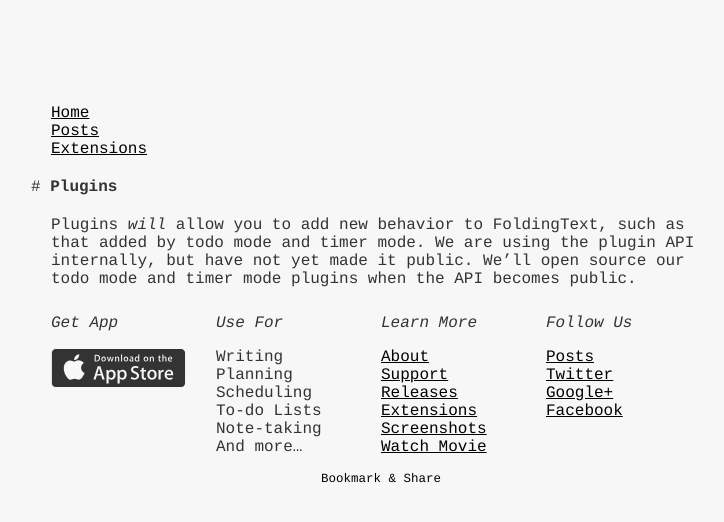
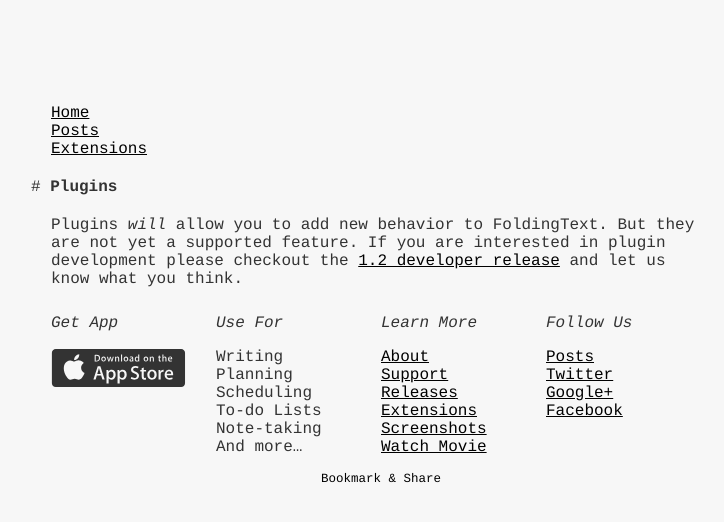
Before and after one commit to RobTrew/tree-tools, a Jekyll site: the page built from posts/extensions/plugins/index.md, in a window 1280 px wide. Shown: the top 522 px of the page, without its empty margins (259-983 px from the left). Built offline with Jekyll 4.4.1, drawn with Linux system fonts in a browser that asks for light colours.

Commit message:
Added stubs for plugin and theme pages

```diff
--- a/posts/extensions/plugins/index.md
+++ b/posts/extensions/plugins/index.md
@@ -3,7 +3,7 @@
 title: Plugins
 ---
 
-Plugins _will_ allow you to add new behavior to FoldingText, such as that added by todo mode and timer mode. We are using the plugin API internally, but have not yet made it public. We'll open source our todo mode and timer mode plugins when the API becomes public.
+Plugins _will_ allow you to add new behavior to FoldingText. But they are not yet a supported feature. If you are interested in plugin development please checkout the [1.2 developer release](http://support.foldingtext.com/discussions/problems/580) and let us know what you think.
 
 {% for post in site.categories.plugins %}
 - [**{{ post.title }} Plugin**]({{ post.url }}) {{ post.description | strip_html }}
```
Also changed, not shown: posts/extensions/index.md (+2 -2 lines).
